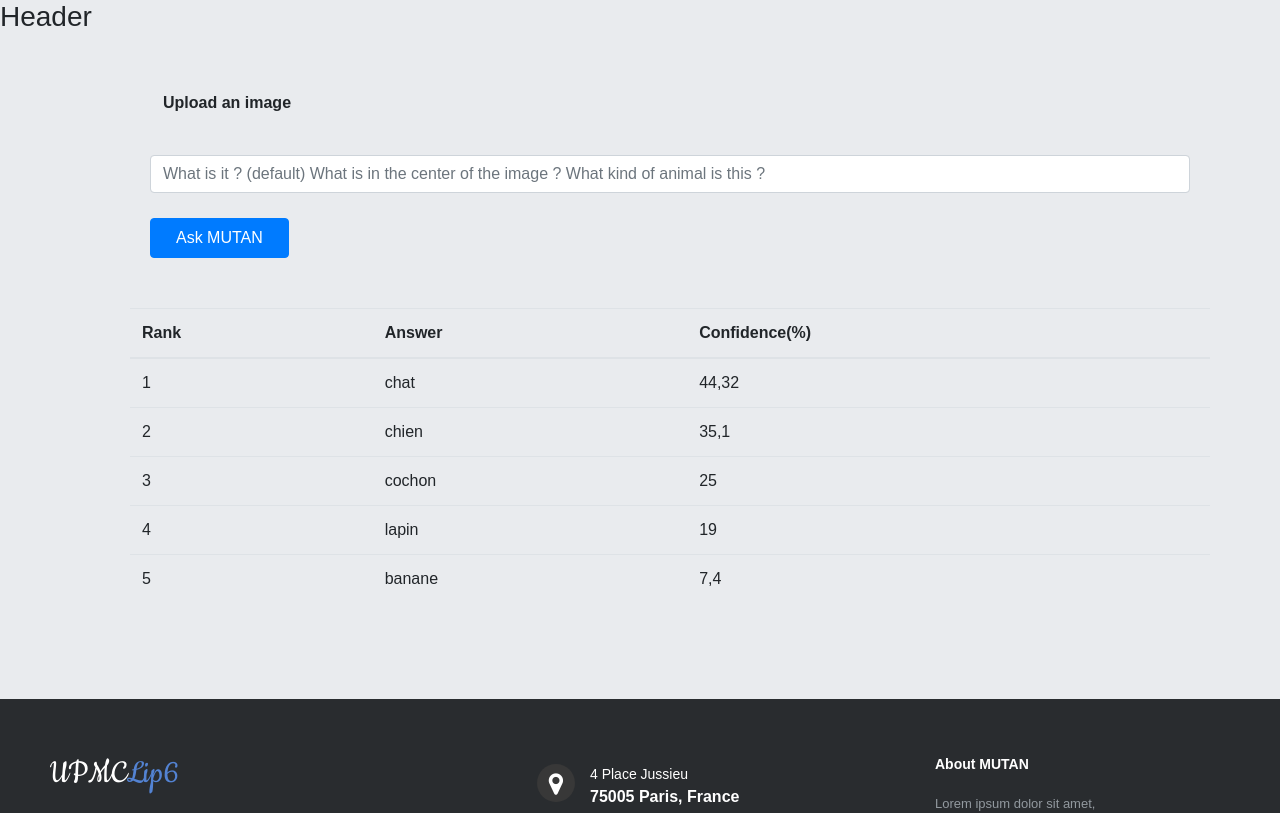
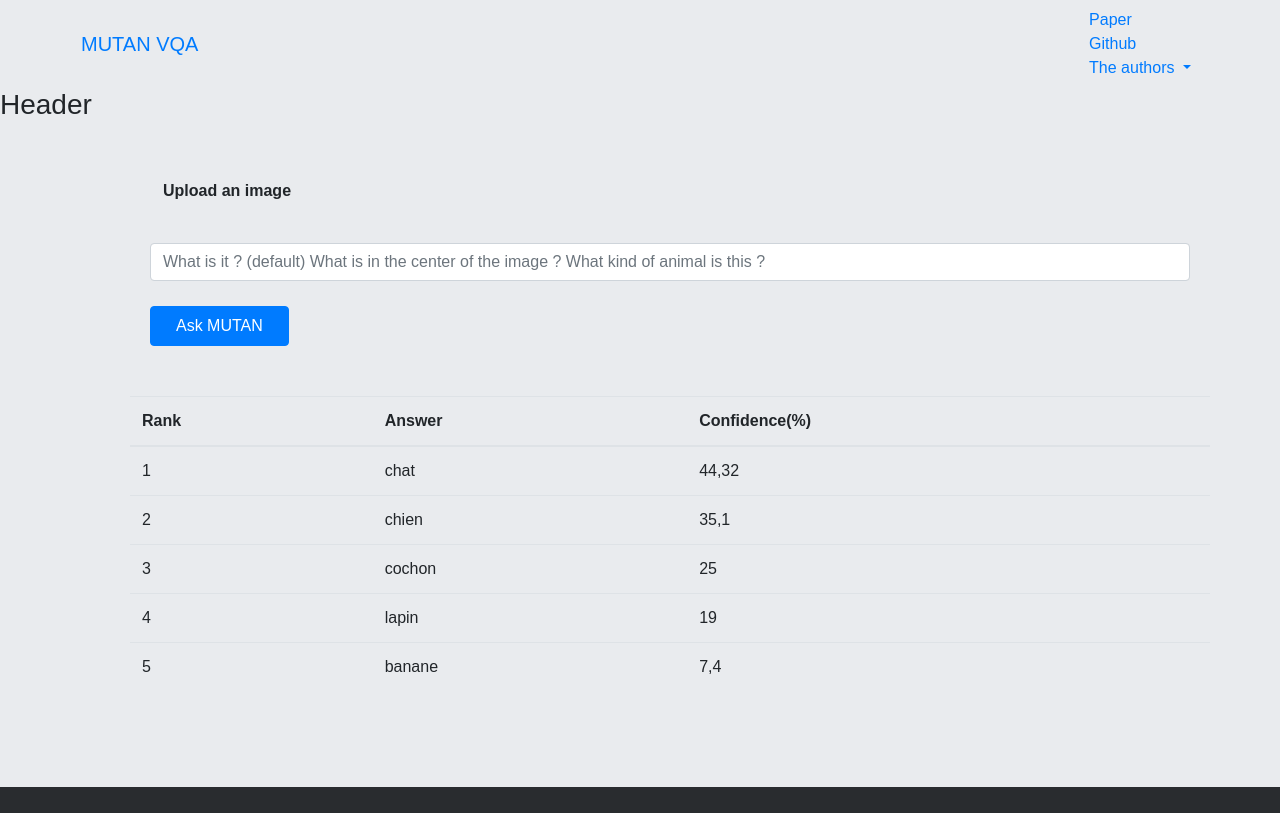
Before and after one commit to MilanBarande/mutan-react, a React (Create React App) app: page / in a window 1280 px wide. Shown: the top 813 px of the page. Built offline with nearby package versions, Linux system fonts and the light colour scheme.

Commit message:
add navbar

```diff
--- a/src/App.js
+++ b/src/App.js
@@ -3,11 +3,13 @@ import './App.css';
 import Header from './components/Header';
 import Main from './components/Main';
 import PageFooter from './components/Footer';
+import PageNavbar from './components/Navbar';
 
 class App extends Component {
   render() {
     return (
       <div className="app">
+        <PageNavbar />
         <Header />
         <Main />
         <PageFooter />
--- a/src/components/Main.jsx
+++ b/src/components/Main.jsx
@@ -6,11 +6,12 @@ class Main extends Component {
   constructor(props) {
     super(props);
     this.state = { data: null };
+    this.onDataFetch = this.onDataFetch.bind(this);
   }
 
-  onDataFetch = data => {
+  onDataFetch(data) {
     this.setState({ data });
-  };
+  }
 
   render() {
     const fakeData = {
--- /dev/null
+++ b/src/components/Navbar.jsx
@@ -0,0 +1,28 @@
+import React from 'react';
+import { Navbar, Nav, NavItem, NavDropdown, MenuItem } from 'react-bootstrap';
+
+const PageNavbar = () => (
+  <Navbar fixedTop>
+    <Navbar.Header>
+      <Navbar.Brand>
+        <a href="#home">MUTAN VQA</a>
+      </Navbar.Brand>
+    </Navbar.Header>
+    <Nav>
+      <NavItem eventKey={1} href="#">
+        Paper
+      </NavItem>
+      <NavItem eventKey={2} href="#">
+        Github
+      </NavItem>
+      <NavDropdown eventKey={3} title="The authors" id="basic-nav-dropdown">
+        <MenuItem eventKey={3.1}>Rémi Cadène</MenuItem>
+        <MenuItem eventKey={3.2}>Hedi Ben-Younes</MenuItem>
+        <MenuItem eventKey={3.3}>Matthieu Cord</MenuItem>
+        <MenuItem eventKey={3.4}>Nicolas Thome</MenuItem>
+      </NavDropdown>
+    </Nav>
+  </Navbar>
+);
+
+export default PageNavbar;
```
